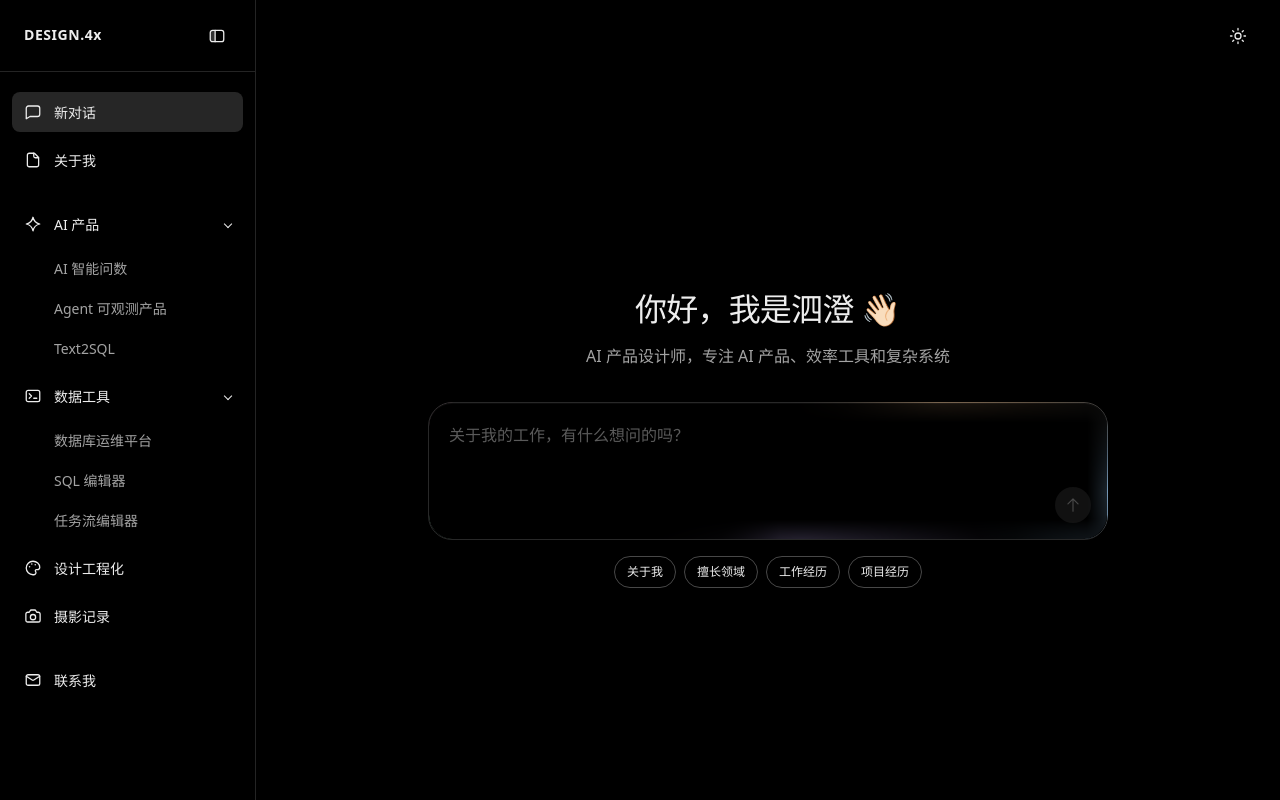
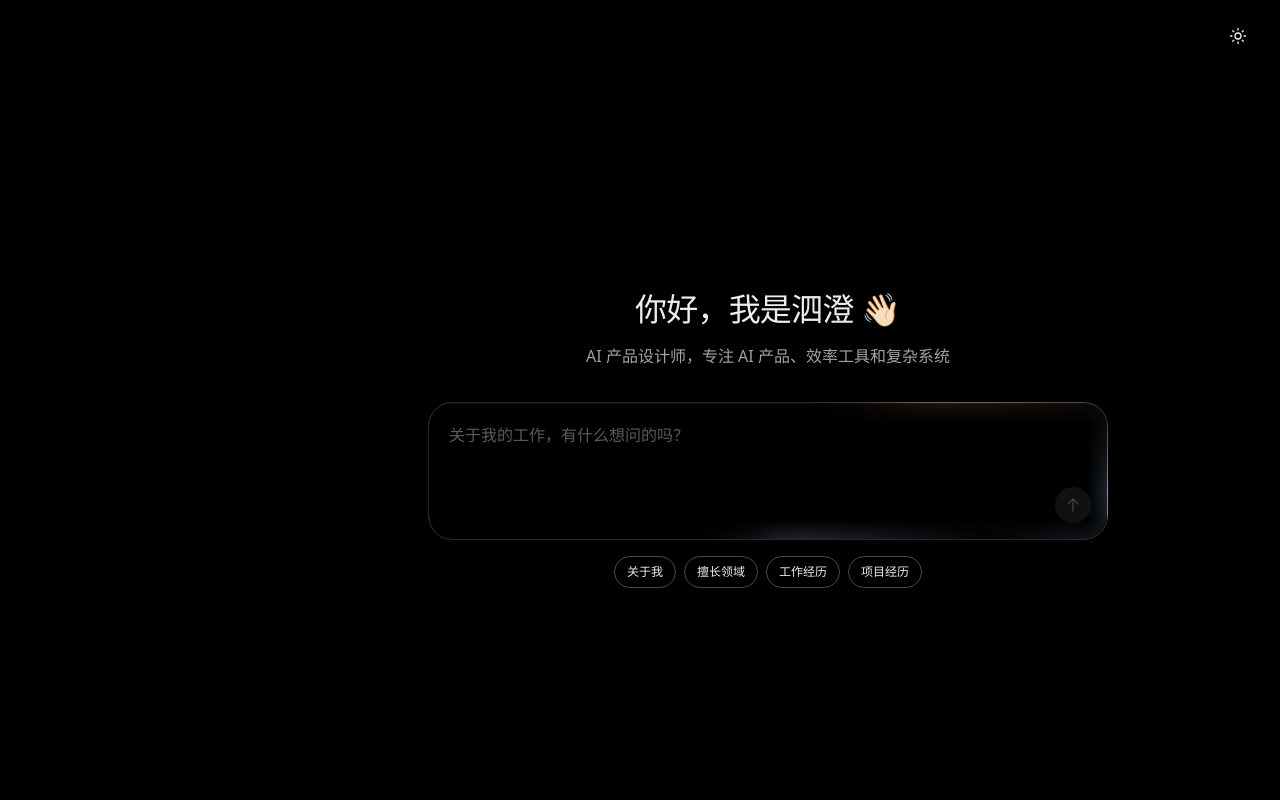
Before and after one commit to rriwen/renwenqian-resume, a React (Vite) app in the folder frontend/: page / in a window 1280 px wide. Built offline with nearby package versions, Linux system fonts and the light colour scheme.

Commit message:
feat: animate sidebar entrance on page load

```diff
--- a/frontend/src/styles/components/header.css
+++ b/frontend/src/styles/components/header.css
@@ -45,6 +45,17 @@
   width: var(--sidebar-icon-size);
   height: var(--sidebar-icon-size);
   flex-shrink: 0;
+}
+
+@keyframes sidebar-enter {
+  from { transform: translateX(-100%); opacity: 0; }
+  to { transform: translateX(0); opacity: 1; }
+}
+
+@media (min-width: 901px) and (prefers-reduced-motion: no-preference) {
+  .site-sidebar {
+    animation: sidebar-enter 650ms cubic-bezier(.22, 1, .36, 1) backwards;
+  }
 }
 
 .site-sidebar svg[stroke='currentColor'] {
```
Also changed, not shown: 1 other file (tests, documents, lock files or other folders).
